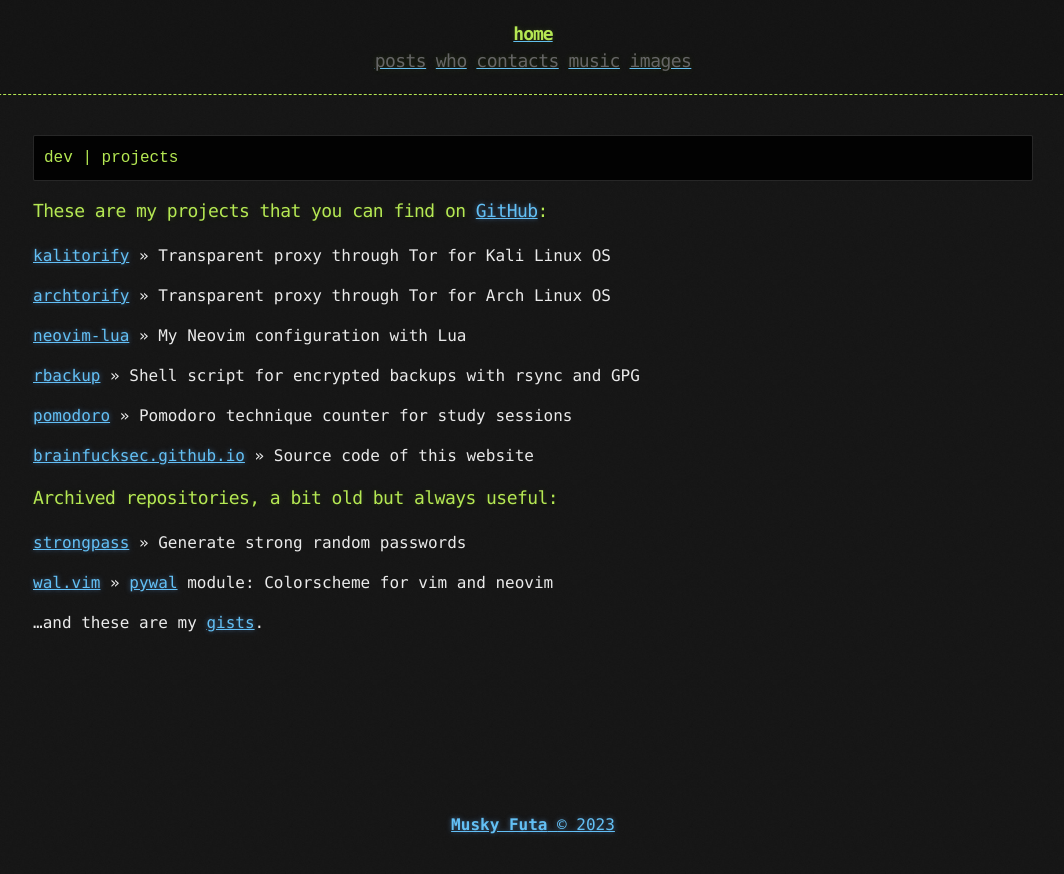
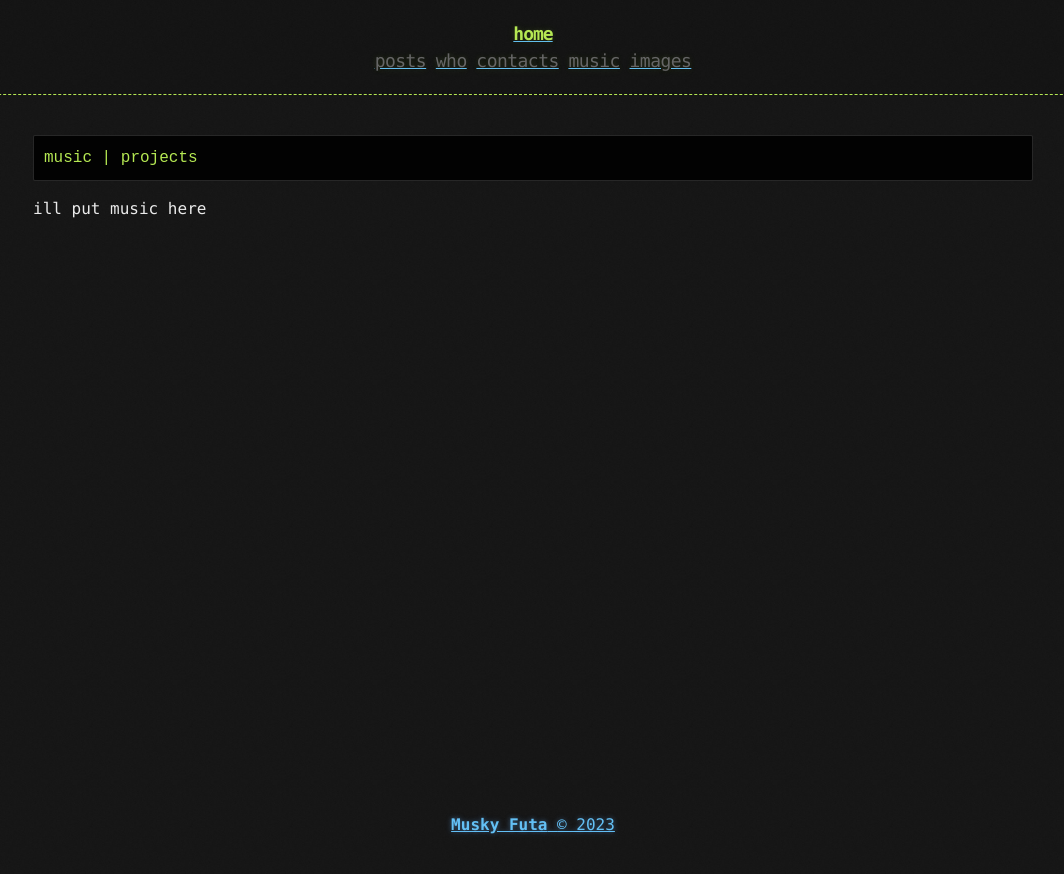
Before and after one commit to goobbess/goobbess.github.io, a Jekyll site: the page built from music.md, in a window 1280 px wide. Shown: the top 874 px of the page, without its empty margins (107-1171 px from the left). Built offline with Jekyll 4.4.1, drawn with Linux system fonts in a browser that asks for light colours.

Commit message:
Update music.md

````diff
--- a/music.md
+++ b/music.md
@@ -1,30 +1,10 @@
 ---
 layout: page
-title: dev | brainfucksec
+title: music | brainfucksec
 ---
 
 ```term
-dev | projects
+music | projects
 ```
 
-### These are my projects that you can find on [GitHub](https://github.com/brainfucksec?tab=repositories):
-
-[kalitorify](https://github.com/brainfucksec/kalitorify) >> Transparent proxy through Tor for Kali Linux OS
-
-[archtorify](https://github.com/brainfucksec/archtorify) >> Transparent proxy through Tor for Arch Linux OS
-
-[neovim-lua](https://github.com/brainfucksec/neovim-lua) >> My Neovim configuration with Lua
-
-[rbackup](https://github.com/brainfucksec/rbackup) >> Shell script for encrypted backups with rsync and GPG
-
-[pomodoro](https://github.com/brainfucksec/pomodoro) >> Pomodoro technique counter for study sessions
-
-[brainfucksec.github.io](https://github.com/brainfucksec/brainfucksec.github.io) >>  Source code of this website
-
-### Archived repositories, a bit old but always useful:
-
-[strongpass](https://github.com/brainfucksec/strongpass) >> Generate strong random passwords
-
-[wal.vim](https://github.com/brainfucksec/wal.vim) >> [pywal](https://github.com/dylanaraps/pywal) module: Colorscheme for vim and neovim
-
-...and these are my [gists](https://gist.github.com/brainfucksec).
+ill put music here
````
